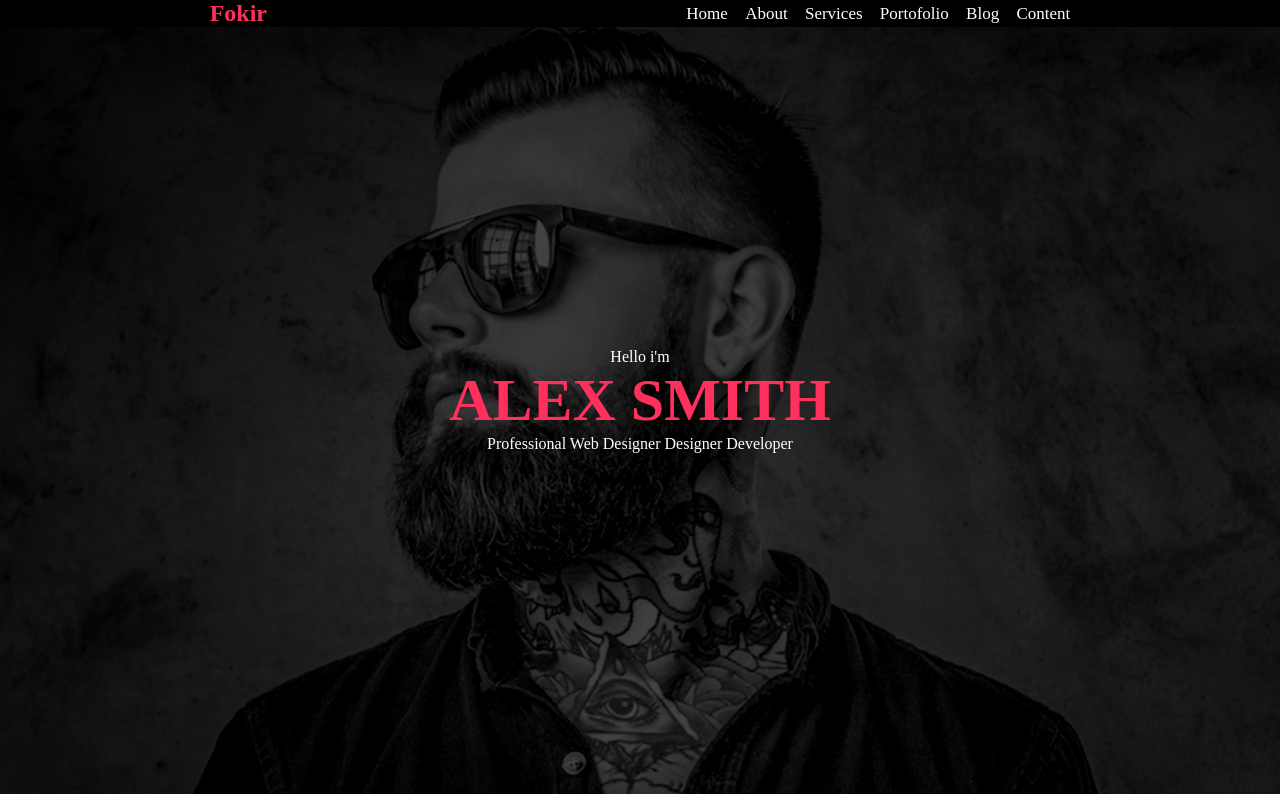
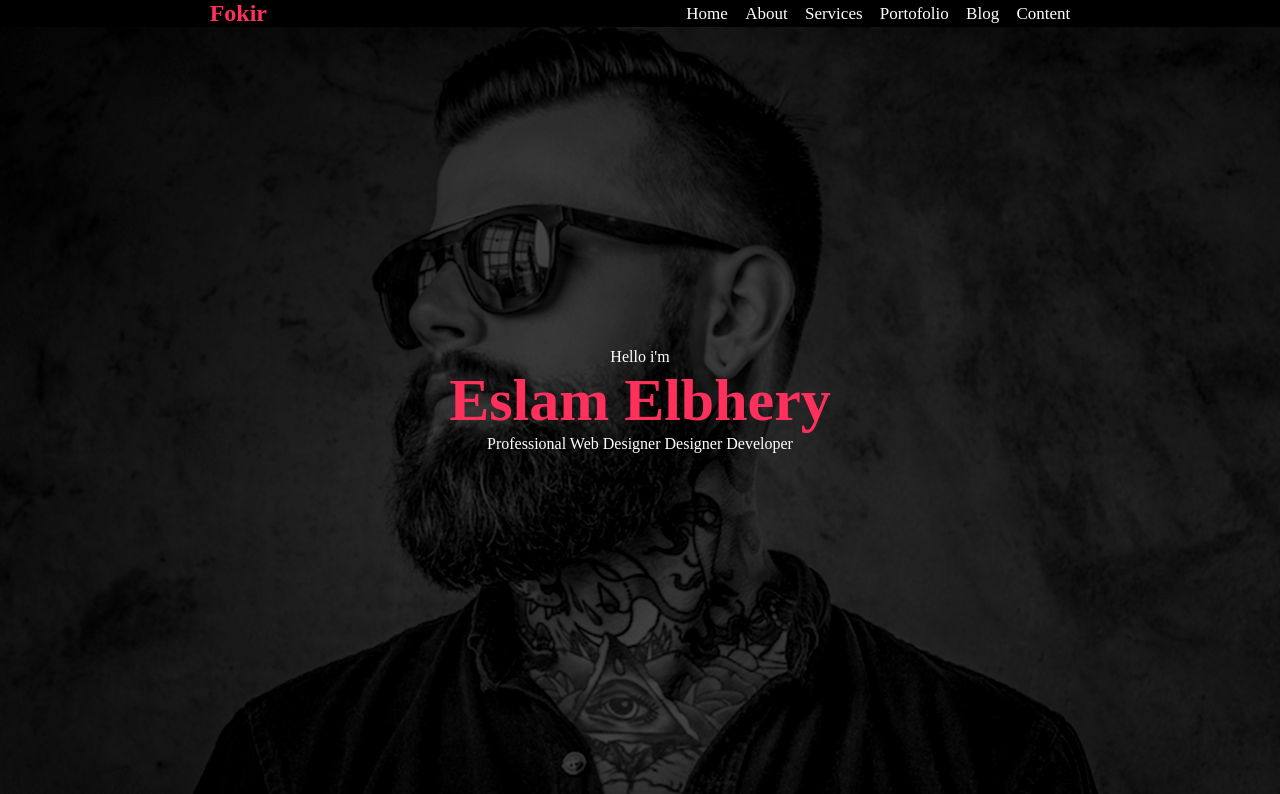
Before and after one commit to islhassan/MyNewRepo, a plain HTML site: page index.html in a window 1280 px wide. Shown: the top 794 px of the page. Drawn offline with Linux system fonts and the light colour scheme.

Commit message:
modyfaing

```diff
--- a/index.html
+++ b/index.html
@@ -30,7 +30,7 @@
 
             <div class="home-desc">
                <p>Hello i'm</p>
-                <h1>ALEX SMITH</h1>
+                <h1>Eslam Elbhery</h1>
                 <p>Professional Web Designer Designer Developer</p>
             </div>
         </div>
```
